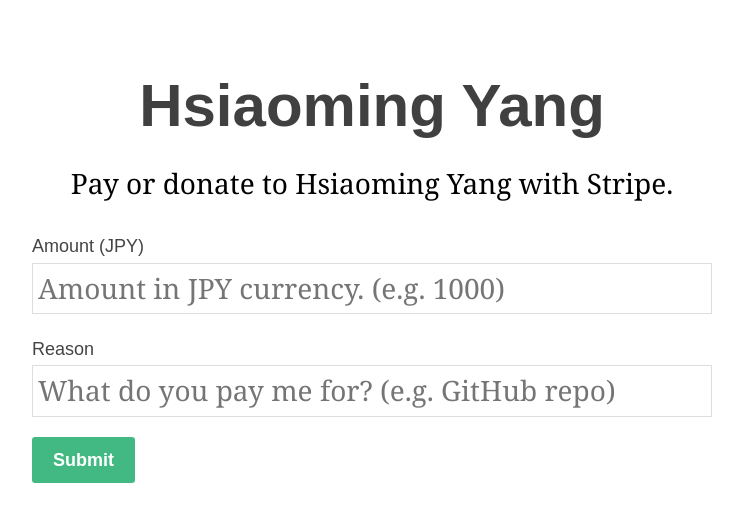
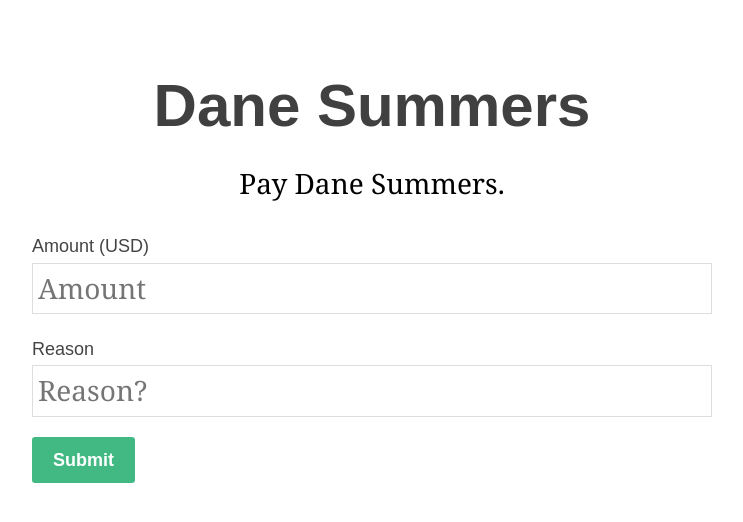
Before and after one commit to dsummersl/heroku-stripe, a Flask app: page / in a window 1280 px wide. Shown: the top 522 px of the page, without its empty margins (268-1011 px from the left). Run offline with Flask 2, Linux system fonts and the light colour scheme.

Commit message:
rebranded for Dane

```diff
--- a/templates/index.html
+++ b/templates/index.html
@@ -80,28 +80,28 @@
 </head>
 <body>
   <div class="container">
-    <h1 class="heading">Hsiaoming Yang</h1>
+    <h1 class="heading">Dane Summers</h1>
     {% if amount %}
-    <p class="heading">You are going to pay <strong>{{amount}}</strong> JPY for <strong>{{reason}}</strong>.</p>
+    <p class="heading">You are going to pay <strong>{{amount}}</strong> USD for <strong>{{reason}}</strong>.</p>
     <form class="stripe-form" action="/charge" method="post">
       <script src="https://checkout.stripe.com/checkout.js" class="stripe-button"
         data-key="{{key}}"
             data-description="{{reason}}"
-            data-currency="jpy"
+            data-currency="usd"
             data-amount="{{amount}}"
             data-locale="auto">
       </script>
     </form>
     {% else %}
-    <p class="heading">Pay or donate to Hsiaoming Yang with Stripe.</p>
+    <p class="heading">Pay Dane Summers.</p>
     <form action="/" method="get">
       <div class="form-field">
-        <label for="amount">Amount (JPY)</label>
-        <input id="amount" name="amount" type="number" placeholder="Amount in JPY currency. (e.g. 1000)" required>
+        <label for="amount">Amount (USD)</label>
+        <input id="amount" name="amount" type="number" placeholder="Amount" required>
       </div>
       <div class="form-field">
         <label for="reason">Reason</label>
-        <input id="reason" name="reason" type="text" placeholder="What do you pay me for? (e.g. GitHub repo)" value="{{reason}}">
+        <input id="reason" name="reason" type="text" placeholder="Reason?" value="{{reason}}">
       </div>
       <div class="form-field">
         <button type="submit">Submit</button>
```
